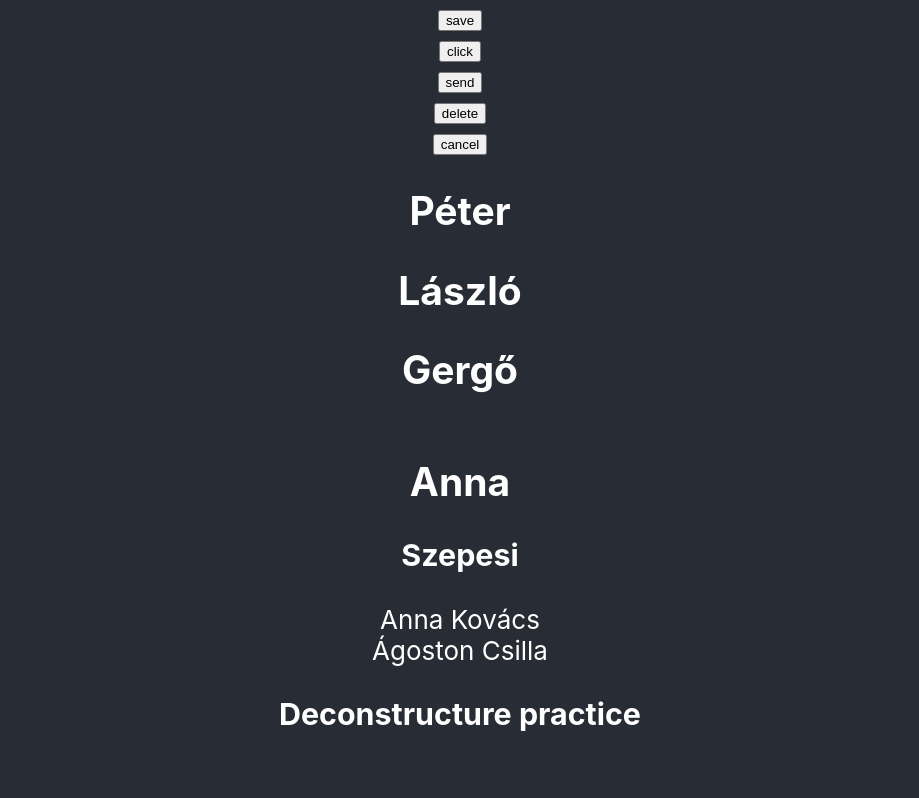
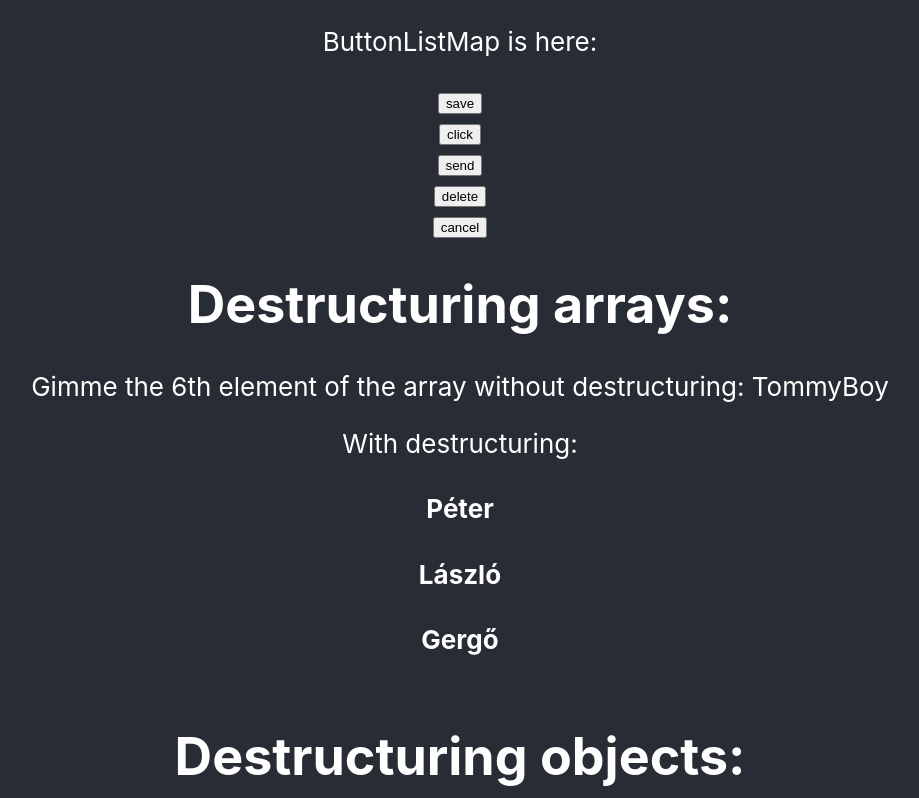
Before and after one commit to dorimusz/react-practice-v2, a React (Create React App) app: page / in a window 1280 px wide. Shown: the top 798 px of the page, without its empty margins (180-1099 px from the left). Built offline with nearby package versions, Linux system fonts and the light colour scheme.

Commit message:
additions

```diff
--- a/src/App.js
+++ b/src/App.js
@@ -1,15 +1,16 @@
 import './App.css';
 // import Button from './Button';
-import ButtonListFor from './ButtonListFor'
+// import ButtonListFor from './ButtonListFor'
 import ButtonListMap from './ButtonListMap'
-import Profile from './Profile'
-import Profile2 from './Profile2'
+import Profile from './DestructuringArray'
+import Profile2 from './DestructuringObjects'
 import Profile3 from './Profile3'
 import Profile4 from './Profile4'
 
 import Games from './components/games'
 import CatProfile from './components/CatProfile'
 import CatFight from './components/CatFight';
+
 
 
 const buttonText = "I'm a button component which uses a string from another component";
@@ -21,6 +22,7 @@ function App() {
       <header className="App-header">
 
         <div className='hahaha'></div>
+        <p>ButtonListMap is here:</p>
         {/* <Button text={buttonText} /> */}
         {/* <ButtonListFor text={buttonText} /> */}
         <ButtonListMap text={buttonText} />
--- /dev/null
+++ b/src/DestructuringArray.js
@@ -0,0 +1,23 @@
+// _ jelöli, hogy semmilyen paramétert nem fog kapni az arrow function:
+const profile = _ => {
+    const names = ['Péter', 'László', 'Gergő', 'Richárd', 'Tímea', "TommyBoy"];
+
+    //destructuring arrays: változókká tudom alakítani az elemeket a tömbből, tetszőleges nevet tudok adni nekik, ezért nem tudok ugárlni köztük, csak sorban haldani
+    const [name1, name2, gergo, name4, name5, name6] = names;
+    const [peter, laszlo, name3] = names;
+    // const [peter, _, name3] = names; //nem fog működni, ha aláhúzással jelölöm
+    // const [peter, , name3] = names; //így már okés lesz
+    // const [peter, , , , timea] = names; //így át tudunk ugrani értékeket, ha az utolsóra vagyok kíváncsi
+
+    return <div>
+        <h1>Destructuring arrays:</h1>
+        <p>Gimme the 6th element of the array without destructuring: {names[5]}</p>
+
+        <p>With destructuring:</p>
+        <h4>{peter}</h4>
+        <h4>{laszlo}</h4>
+        <h4>{name3}</h4>
+    </div>
+}
+
+export default profile;
--- a/src/Profile2.js
+++ b/src/DestructuringObjects.js
@@ -12,6 +12,7 @@ const profile2 = () => {
     const { lastName, firstName } = user;
 
     return <div>
+        <h1>Destructuring objects:</h1>
         <h2>{firstName}</h2>
         <h3>{lastName}</h3>
     </div>
--- a/src/Profile.js
+++ /dev/null
@@ -1,18 +0,0 @@
-// _ jelöli, hogy semmilyen paramétert nem fog kapni az arrow function:
-const profile = _ => {
-    const names = ['Péter', 'László', 'Gergő', 'Richárd', 'Tímea'];
-
-    //deconstructuring arrays: változókká tudom alakítani az elemeket a tömbből, tetszőleges nevet tudok adni nekik, ezért nem tudok ugárlni köztük, csak sorban haldani
-    const [peter, laszlo, name3] = names;
-    // const [peter, _, name3] = names; //nem fog működni
-    // const [peter, , name3] = names; //így már okés lesz
-    // const [peter, , , , timea] = names; //így át tudunk ugrani értékeket, ha az utolsóra vagyok kíváncsi
-
-    return <div>
-        <h2>{peter}</h2>
-        <h2>{laszlo}</h2>
-        <h2>{name3}</h2>
-    </div>
-}
-
-export default profile;
```
